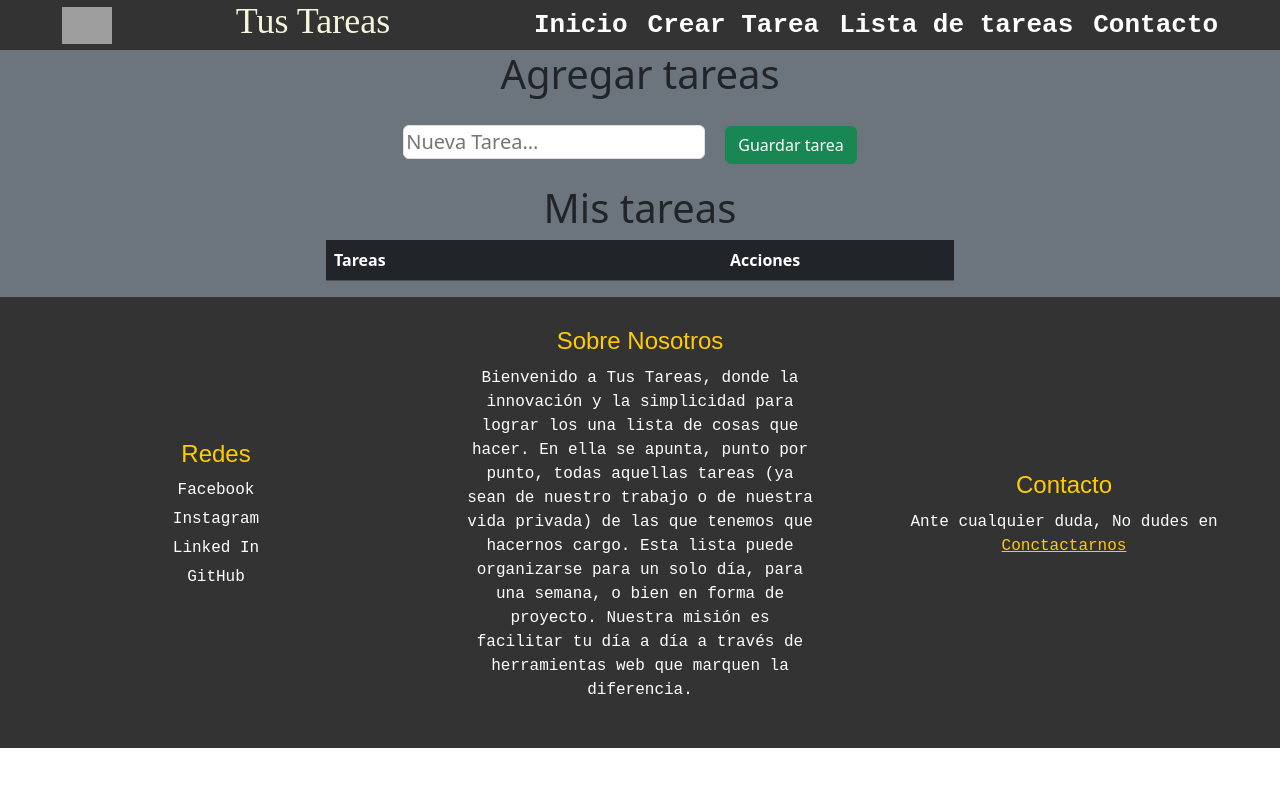
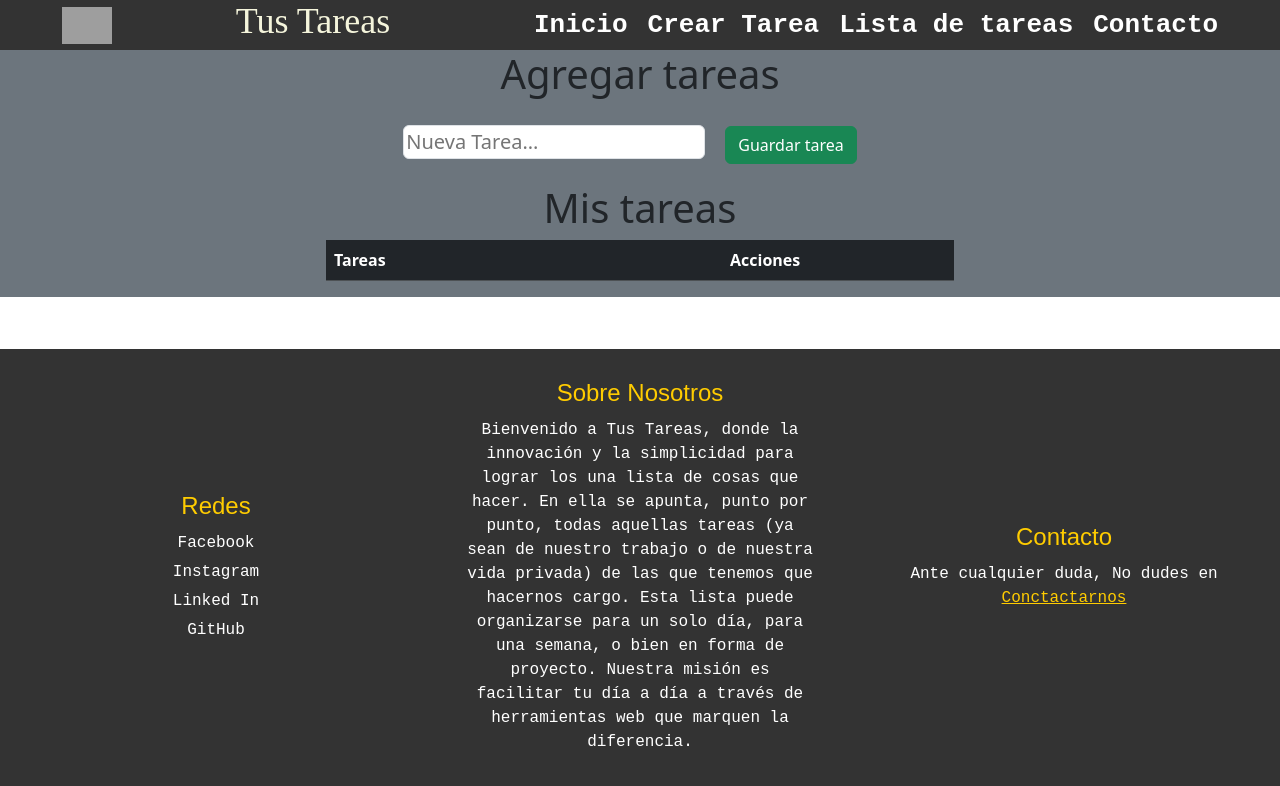
Before and after one commit to Ant0Mutt1/Trabajo_Integrador_React, a React (Vite) app in the folder GestorDeTareas/: page /listadetareas in a window 1280 px wide. Shown: the top 786 px of the page. Built offline with nearby package versions, Linux system fonts and the light colour scheme; grey boxes are pictures that could not be loaded.

Commit message:
Arregada posición del footer

```diff
--- a/GestorDeTareas/src/components/footer/footer.css
+++ b/GestorDeTareas/src/components/footer/footer.css
@@ -6,6 +6,7 @@
     background-color: #333;
     color: #fff;
     bottom: 0;
+    position: absolute;
 }
 
 .left,
```
